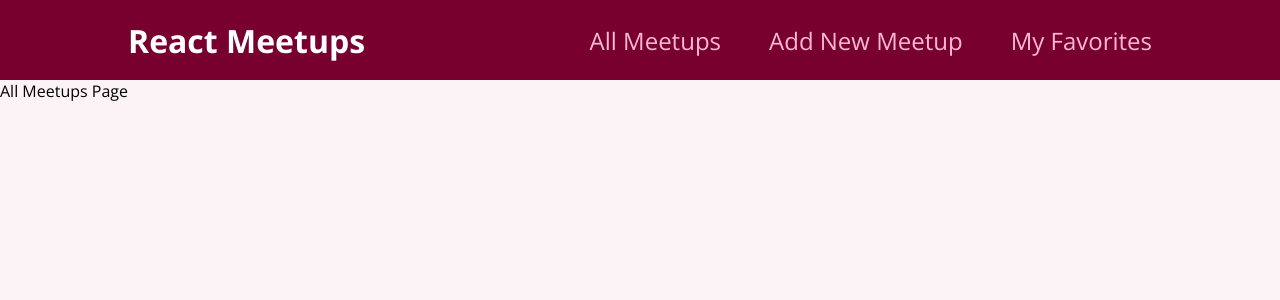
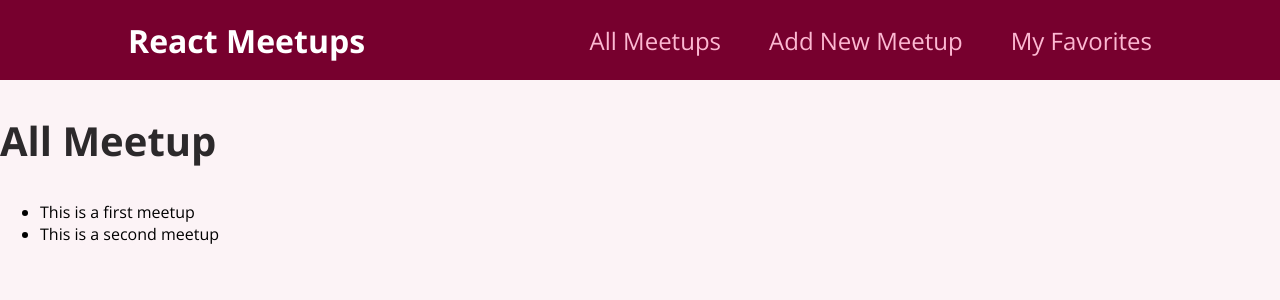
Before and after one commit to serhiihoroshko/react-demo, a React (Create React App) app: page / in a window 1280 px wide. Shown: the top 300 px of the page. Built offline with nearby package versions, Linux system fonts and the light colour scheme.

Commit message:
Minor, added date to the All Meetup page

```diff
--- a/src/pages/AllMeetups.js
+++ b/src/pages/AllMeetups.js
@@ -1,5 +1,35 @@
+const DUMMY_DATA = [
+  {
+    id: 'm1',
+    title: 'This is a first meetup',
+    image:
+      'https://upload.wikimedia.org/wikipedia/commons/thumb/d/d3/Stadtbild_M%C3%BCnchen.jpg/2560px-Stadtbild_M%C3%BCnchen.jpg',
+    address: 'Meetupstreet 5, 12345 Meetup City',
+    description:
+      'This is a first, amazing meetup which you definitely should not miss. It will be a lot of fun!',
+  },
+  {
+    id: 'm2',
+    title: 'This is a second meetup',
+    image:
+      'https://upload.wikimedia.org/wikipedia/commons/thumb/d/d3/Stadtbild_M%C3%BCnchen.jpg/2560px-Stadtbild_M%C3%BCnchen.jpg',
+    address: 'Meetupstreet 5, 12345 Meetup City',
+    description:
+      'This is a first, amazing meetup which you definitely should not miss. It will be a lot of fun!',
+  },
+];
+
 function AllMeetupsPage() {
-  return <div>All Meetups Page</div>;
+  return (
+    <section>
+      <h1>All Meetup</h1>
+      <ul>
+        {DUMMY_DATA.map((meetup) => {
+          return <li key={meetup.id}>{meetup.title}</li>;
+        })}
+      </ul>
+    </section>
+  );
 }
 
 export default AllMeetupsPage;
```
